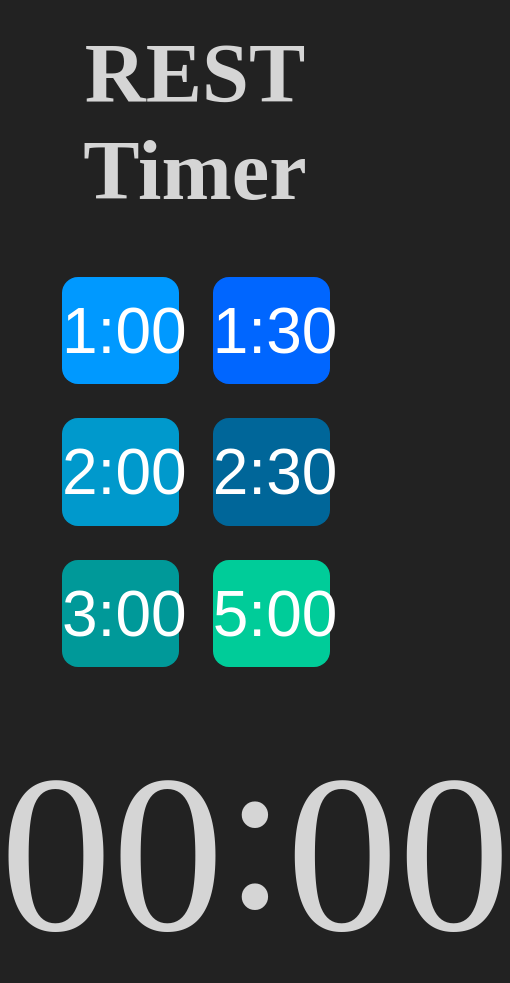
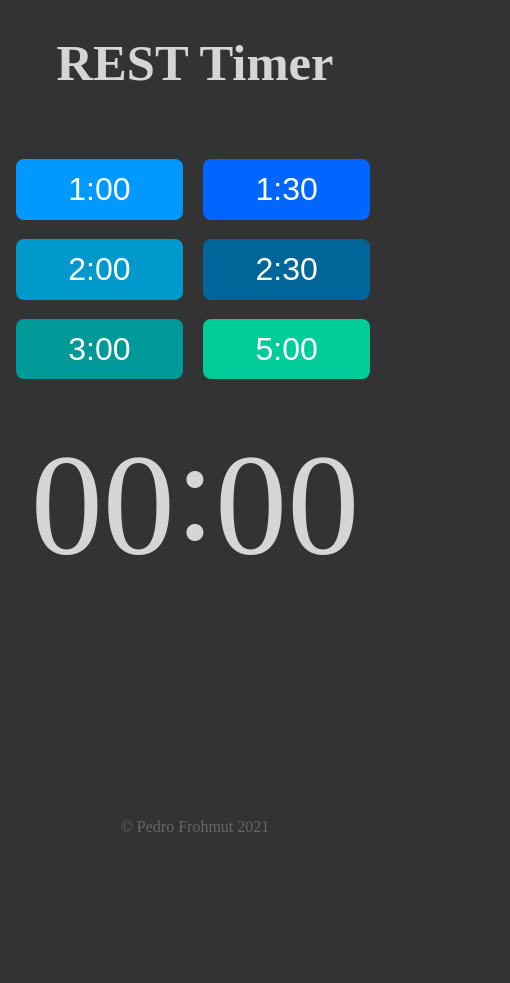
Before and after one commit to pedrofrohmut/rest-timer, a website: page public/index.html in a window 390 px wide. Shown: the whole page, 510 px wide, since content can reach past the window. After the commit the page ends 878 px from the top, so only its background shows below. Drawn offline with Linux system fonts and the light colour scheme.

Commit message:
mobile friendly css

```diff
--- a/package.json
+++ b/package.json
@@ -7,7 +7,8 @@
     "start": "node index.js -p $PORT"
   },
   "devDependencies": {
-    "live-server": "^1.2.1"
+    "live-server": "^1.2.1",
+    "prettier": "^2.2.1"
   },
   "dependencies": {
     "express": "^4.17.1"
--- a/public/index.html
+++ b/public/index.html
@@ -1,24 +1,26 @@
-<!doctype html>
+<!DOCTYPE html>
 <html lang="en">
   <head>
-<meta charset="utf-8">
-<meta name="viewport" content="width=device-width, initial-scale=1">
+    <meta charset="utf-8" />
+    <meta name="viewport" content="width=device-width, initial-scale=1" />
     <link rel="stylesheet" href="./styles.css" />
     <title>REST Timer</title>
   </head>
   <body>
     <h1>REST Timer</h1>
     <div class="wrapper">
-    <button id="btn-1" style="background-color: #09f">1:00</button>
-    <button id="btn-2" style="background-color: #06f">1:30</button>
-    <button id="btn-3" style="background-color: #09c">2:00</button>
-    <button id="btn-4" style="background-color: #069">2:30</button>
-    <button id="btn-5" style="background-color: #099">3:00</button>
-    <button id="btn-6" style="background-color: #0c9">5:00</button>
+      <button id="btn-1">1:00</button>
+      <button id="btn-2">1:30</button>
+      <button id="btn-3">2:00</button>
+      <button id="btn-4">2:30</button>
+      <button id="btn-5">3:00</button>
+      <button id="btn-6">5:00</button>
     </div>
     <div id="clock" class="clock">
-    <span id="minutes">00</span><span class="dots">:</span><span id="seconds">00</span>
+      <span id="minutes">00</span><span class="dots">:</span
+      ><span id="seconds">00</span>
     </div>
+    <footer>&copy; Pedro Frohmut 2021</footer>
     <script src="./main.js"></script>
   </body>
 </html>
--- a/public/styles.css
+++ b/public/styles.css
@@ -1,54 +1,133 @@
+*,
+*::before,
+*::after {
+  margin: 0;
+  padding: 0;
+  box-sizing: border-box;
+}
+
+:root {
+  font-size: 16px;
+}
+
+#btn-1 {
+  background-color: #09f;
+}
+#btn-2 {
+  background-color: #06f;
+}
+#btn-3 {
+  background-color: #09c;
+}
+#btn-4 {
+  background-color: #069;
+}
+#btn-5 {
+  background-color: #099;
+}
+#btn-6 {
+  background-color: #0c9;
+}
+
 body {
   margin: 0;
-  max-width: 100vw;
-  overflow-x: hidden;
-  min-height: 100vh;
+  padding: 0;
+  height: 100vh;
   width: 100vw;
-  background-color: #222;
+  overflow: hidden;
+  background-color: #333;
 }
 
 h1 {
-  margin: 3vh 0 3vh 0;
+  margin: 4vh 0 3vh 0;
   text-align: center;
-  font-size: 10vh;
+  font-size: 6vh;
   color: #d5d5d5;
 }
 
 .wrapper {
-  margin: 0 auto;
   display: grid;
-  grid-template-columns: 30vw 30vw;
-  grid-gap: 4vh;
-  padding: 2rem;
-  width: calc(60vw + 2rem);
+  padding: 5vh 4vw 0;
+  grid-template-columns: 43vw 43vw;
+  grid-gap: 5vw;
 }
 
 .wrapper button {
-  display: inline-block;
-  padding: 2vh 0;
-  font-size: 4rem;
   border: 0;
-  border-radius: 1.0rem;
+  font-size: 2rem;
+  padding: 3vw;
+  border-radius: 0.5rem;
   color: white;
 }
 
 .clock {
-  padding: 3vh 0 0 0;
-  font-size: 14rem;
   color: #d5d5d5;
+  font-size: 37vw;
   text-align: center;
+  padding-top: 5vh;
 }
 
 .dots {
   position: relative;
-  top: -1.4rem;
+  top: -0.9rem;
 }
 
 @keyframes blinker {
-  from { opacity: 1 }
-  to { opacity: 0.1 }
+  from {
+    opacity: 1;
+  }
+  to {
+    opacity: 0.1;
+  }
 }
 
 .blink {
   animation: blinker 1000ms infinite;
 }
+
+footer {
+  position: absolute;
+  bottom: 0;
+  padding: 1vh 0;
+  width: 100vw;
+  text-align: center;
+  color: #666;
+}
+
+@media (min-width: 480px) {
+  .wrapper {
+    grid-gap: 1.3rem;
+  }
+}
+
+@media (min-width: 720px) {
+  .wrapper {
+    grid-gap: 1.5rem;
+    justify-content: center;
+    align-items: center;
+    max-width: calc(800px + 2rem);
+    margin: 0 auto;
+  }
+
+  .wrapper button {
+    font-size: 2.5rem;
+    padding: 1.2rem 0;
+    max-width: 400px;
+  }
+
+  .clock {
+    font-size: 14rem;
+  }
+}
+
+@media (min-width: 920px) {
+  .wrapper {
+    grid-template-columns: 400px 400px;
+  }
+}
+
+@media (min-width: 1200px) {
+  .wrapper button {
+    font-size: 3.5rem;
+  }
+}
```
Also changed, not shown: public/main.js (+4 -5 lines), .prettierrc.js (added), index.js (line endings or trailing spaces). Lines whose indentation alone changed are shown as unchanged.
